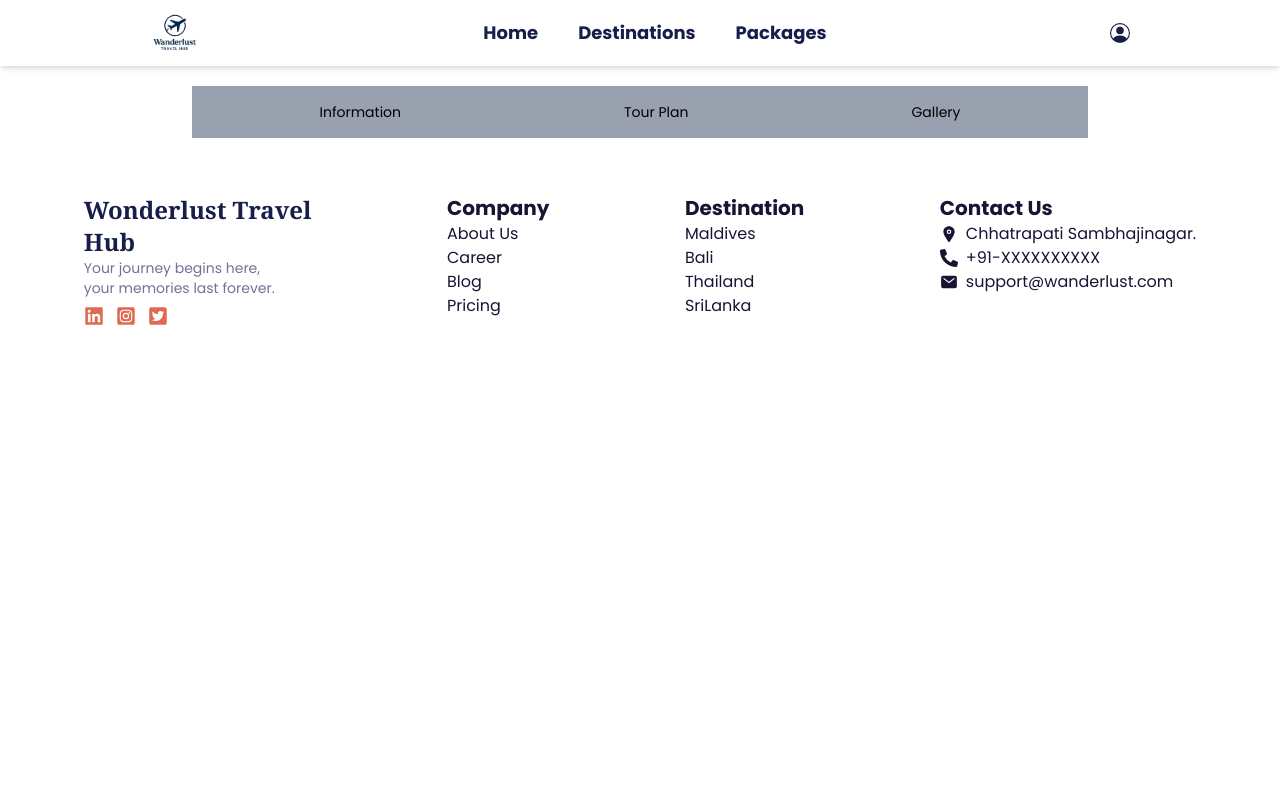
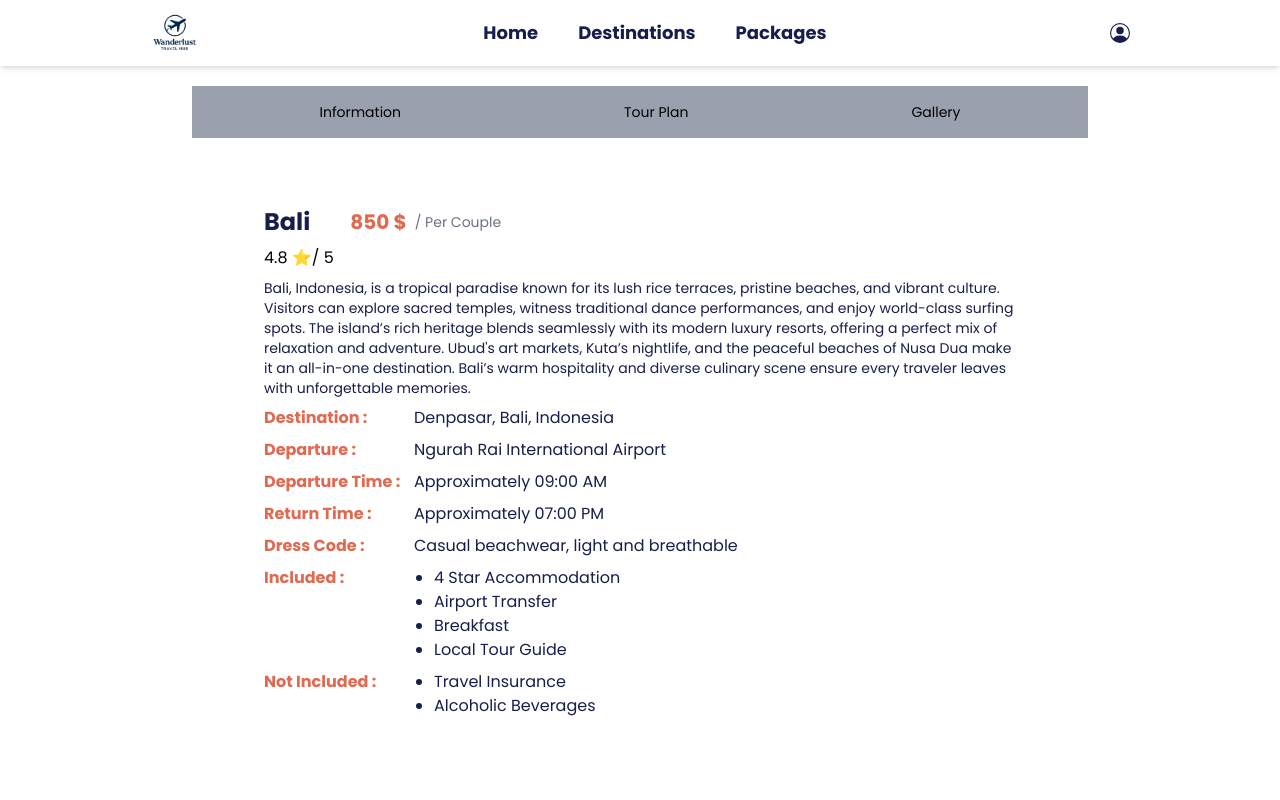
Before and after one commit to gauravavhale/wanderlust_frontend, a Next.js app: page /packages/Bali in a window 1280 px wide. Shown: the top 800 px of the page. Built offline with nearby package versions, Linux system fonts and the light colour scheme.

Commit message:
Tour Plan

```diff
--- a/src/app/packages/[loc]/page.js
+++ b/src/app/packages/[loc]/page.js
@@ -3,8 +3,8 @@ import { Information } from "@/components/Information/Information";
 import Packages from '@/data/packages.json'
 import TourPlan from '@/data/tourPlan.json'
 
-export default function PackageDetails({ params }) {
-const { loc } = params;
+export default async function PackageDetails({ params }) {
+const { loc } = await params;
 const Destinantion = Packages.find((pkg)=>pkg.location.toLowerCase() === loc.toLowerCase() )
 const tourData = TourPlan.find((plan)=> plan.location.toLowerCase() === loc.toLowerCase())
 
@@ -19,9 +19,8 @@ const tourData = TourPlan.find((plan)=> plan.location.toLowerCase() === loc.toLo
         </div>
       </div>
       <div>
-        {/* <Information packageInfo={Destinantion} /> */}
 
-
+        <Information packageInfo={Destinantion} />
 
       </div>
     </div>
```
